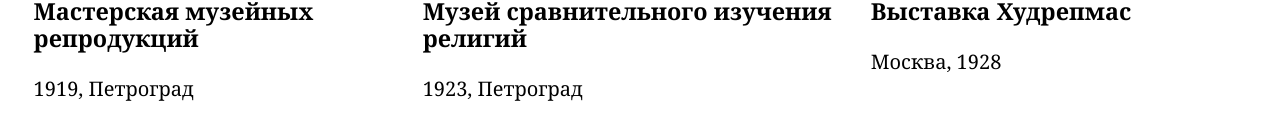
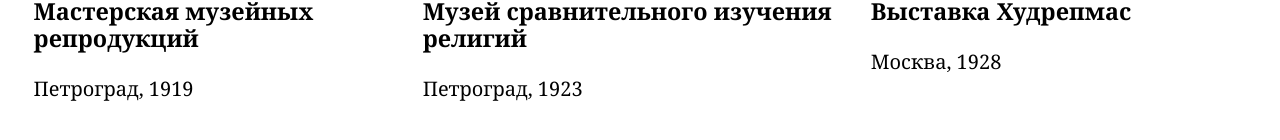
Before and after one commit to nelesy/nekrasova.github.io, a plain HTML site: page Портфолио1.html in a window 1280 px wide. Shown: the part 526-666 px from the top of the page. Drawn offline with Linux system fonts and the light colour scheme.

Commit message:
Update Портфолио1.html

```diff
--- a/Портфолио1.html
+++ b/Портфолио1.html
@@ -25,14 +25,14 @@
 			<img src="Портфолио_фото1.png" alt=""
 			width="350" height="253">
 			<h3>Мастерская музейных репродукций</h3>
-			<p>1919, Петроград</p>
+			<p>Петроград, 1919</p>
 		  </div>
 
 		  <div class="col-1">
 			<img src="Портфолио_фото2.png" alt=""
 			width="350" height="253">
 			<h3>Музей сравнительного изучения религий</h3>
-			<p>1923, Петроград</p>
+			<p>Петроград, 1923</p>
 		  </div>
 
 		  <div class="col-1">
```
